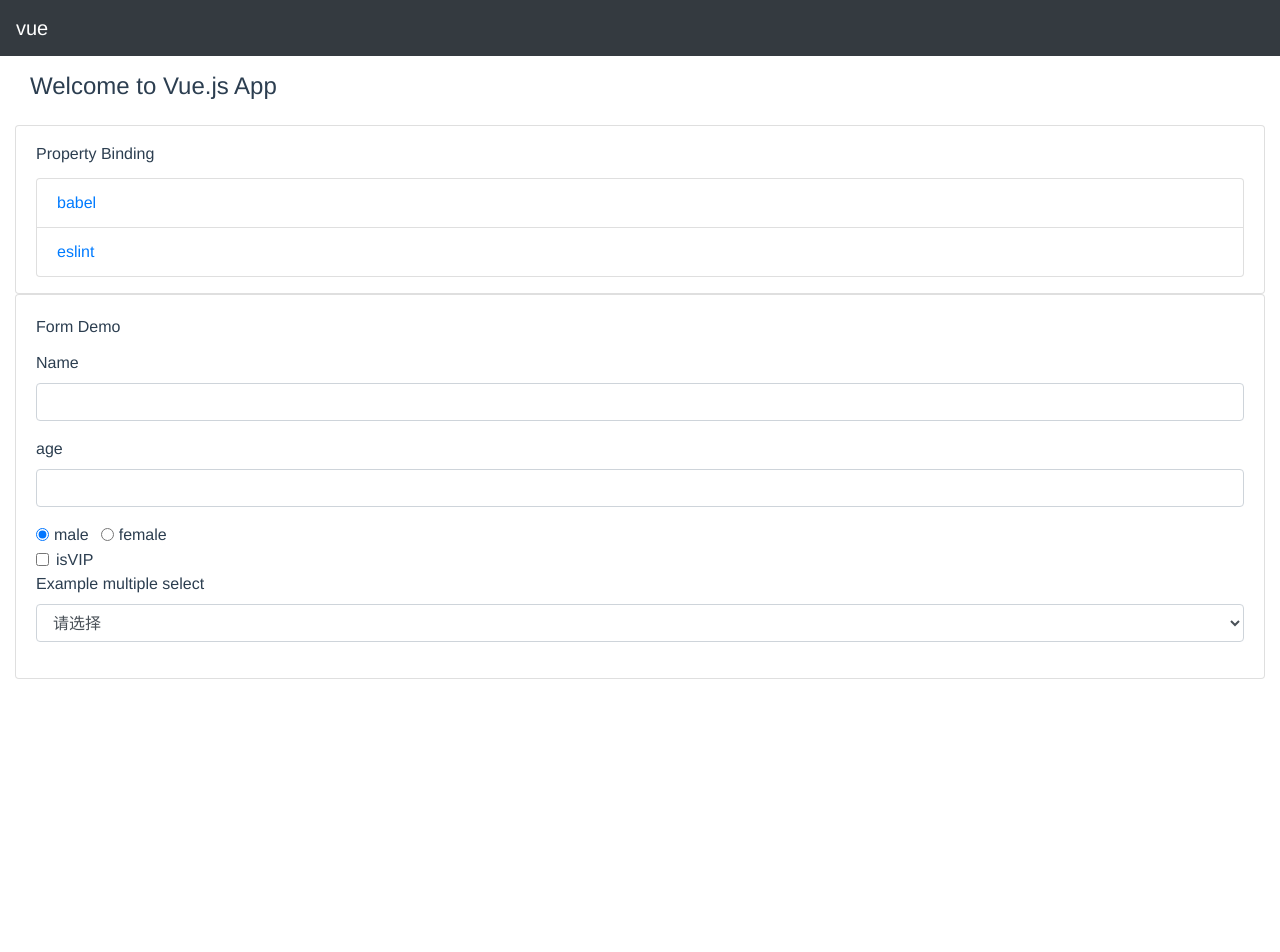
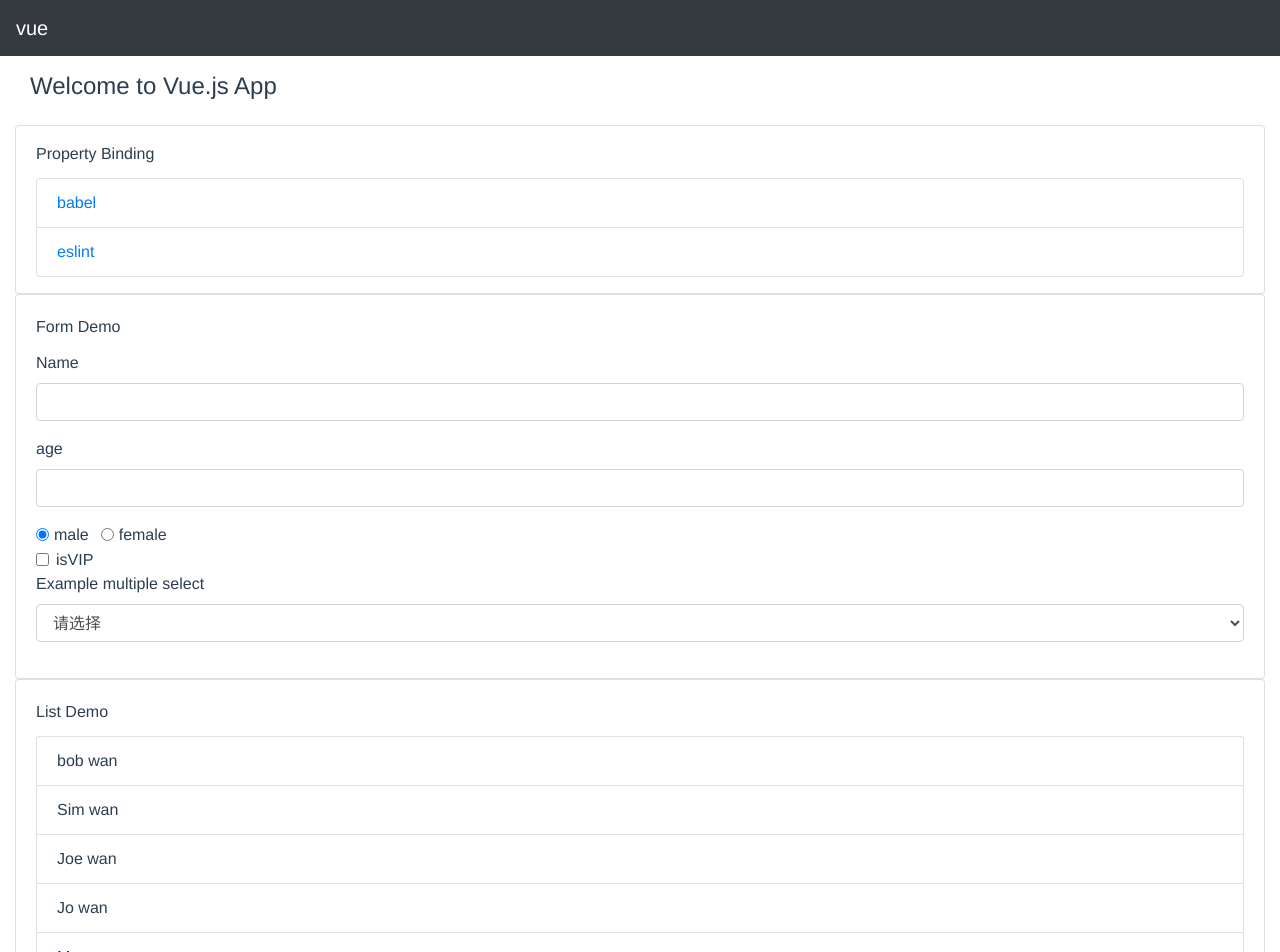
Before and after one commit to MurphLu/vue-learn, a Vue app: page / in a window 1280 px wide. Shown: the top 952 px of the page. Before the commit the page ends 800 px from the top, so only its background shows below. Built offline with nearby package versions, Linux system fonts and the light colour scheme.

Commit message:
add list if show

```diff
--- /dev/null
+++ b/src/components/003.ListDemo.vue
@@ -0,0 +1,67 @@
+<template>
+  <div class="card">
+    <div class="card-body">
+      <label class="card-title">List Demo</label>
+      <ul class="list-group">
+        <li v-for="item in items" :key="item.id" class="list-group-item" :class="{active: item.id === selectedItem.id}" @click="itemSelect(item)">{{ item.name }}</li>
+      </ul>
+    </div>
+    <div class='card-body' v-show="selectedItem.id != 0"> <!-- 初始就会渲染，只改变display属性 -->
+      <p>Name: {{ selectedItem.name }}</p>
+    </div>
+    <div class='card-body' v-if="selectedItem.id != 0"> <!-- 变为true时才会渲染 -->
+      <p>Name: {{ selectedItem.name }}</p>
+    </div>
+  </div>
+</template>
+
+<script>
+export default {
+  data() {
+    return {
+      items:[
+        {
+          id: 1,
+          name: "bob wan",
+          age: 10
+        },
+        {
+          id: 2,
+          name: "Sim wan",
+          age: 11
+        },
+        {
+          id: 3,
+          name: "Joe wan",
+          age: 13
+        },
+        {
+          id: 4,
+          name: "Jo wan",
+          age: 22,
+        },
+        {
+          id: 5,
+          name: "Mc wan",
+          age: 23
+        },
+      ],
+      selectedItem: {
+        id: 0,
+        name: "",
+        age: 0
+      }
+      }
+  },
+
+  methods: {
+    itemSelect(item) {
+      this.selectedItem = item
+    }
+  }
+}
+</script>
+
+<style>
+
+</style>
--- a/src/components/HelloWorld.vue
+++ b/src/components/HelloWorld.vue
@@ -4,6 +4,7 @@
     <p class="h4 col-12 py-md-3">{{ msg }}</p>
     <PropertyBinding />
     <TwoWayBinding />
+    <ListDemo />
   </div>
 </template>
 
@@ -11,6 +12,7 @@
 
 import PropertyBinding from './001.PropertyBinding.vue'
 import TwoWayBinding from './002.TwoWayBinding.vue'
+import ListDemo from './003.ListDemo.vue'
 
 export default {
   name: 'HelloWorld',
@@ -19,7 +21,8 @@ export default {
   },
   components:{
     PropertyBinding,
-    TwoWayBinding
+    TwoWayBinding,
+    ListDemo
   }
 }
 </script>
```
